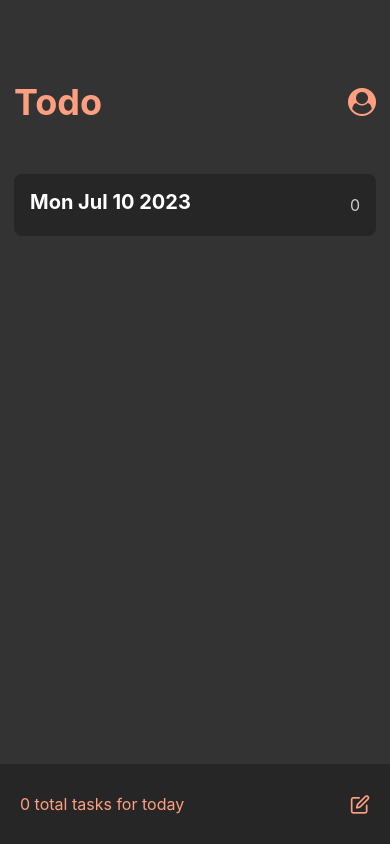
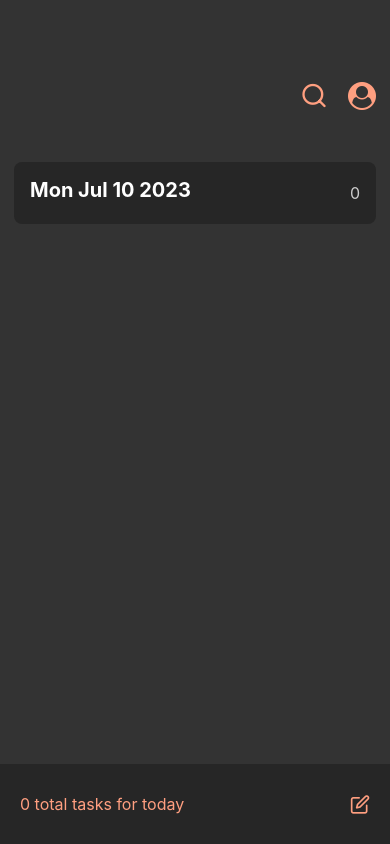
Before and after one commit to Frokesy/enote, a React Native app: screen / in a window 390 px wide. Built offline with nearby package versions, Linux system fonts and the light colour scheme.

Commit message:
modified header

```diff
--- a/components/Header.jsx
+++ b/components/Header.jsx
@@ -1,11 +1,11 @@
 import React from "react";
-import { Text, View, StyleSheet } from "react-native";
+import { View, StyleSheet } from "react-native";
 import { FontAwesome } from "@expo/vector-icons";
-
+import { Feather } from "@expo/vector-icons";
 const Header = () => {
   return (
     <View style={styles.container}>
-      <Text style={styles.headerText}>Todo</Text>
+      <Feather name="search" size={28} style={styles.icon} color="#ff9f80" />
       <FontAwesome name="user-circle" size={28} color="#ff9f80" />
     </View>
   );
@@ -16,12 +16,11 @@ export default Header;
 const styles = StyleSheet.create({
   container: {
     flexDirection: "row",
-    justifyContent: "space-between",
+    justifyContent: "flex-end",
+    alignItems: "center",
     alignItems: "center",
   },
-  headerText: {
-    color: "#ff9f80",
-    fontSize: 36,
-    fontWeight: "bold",
+  icon: {
+    marginRight: 20,
   },
 });
```
